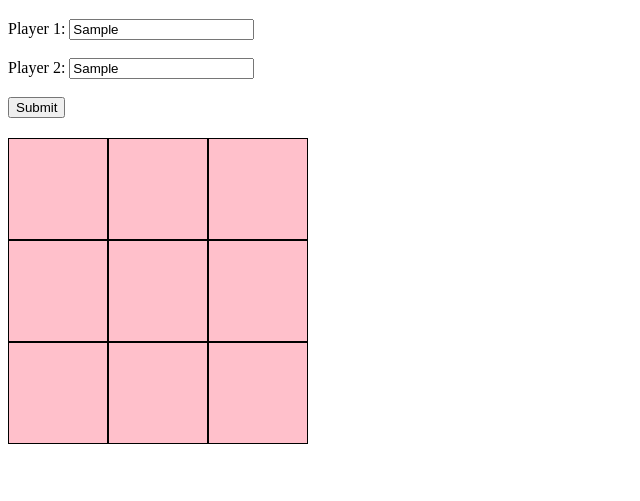
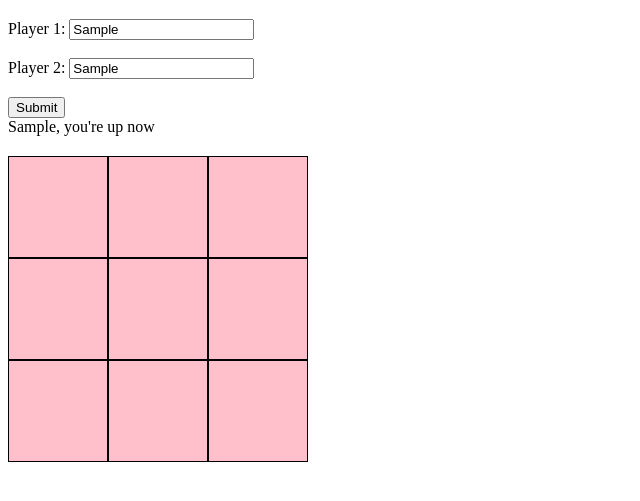
Before and after one commit to acciojob/tictactoe-rahulpandit-123, a website: page main.html in a window 1280 px wide. Both pictures are taken after typing "Sample", "Sample" into the empty fields and a click on the button "Submit". Shown: the part 61-562 px from the top of the page, without its empty margins (0-640 px from the left). Drawn offline with Linux system fonts and the light colour scheme.

Commit message:
created a submission

```diff
--- a/main.html
+++ b/main.html
@@ -66,8 +66,8 @@
 
             function gamestart() {
 
-            player1 = document.getElementById("Player-1").value;
-            player2 = document.getElementById("player-2").value;
+                player1 = document.getElementById("Player1").value;
+                player2 = document.getElementById("player2").value;
 
                 document.querySelector(".message").innerHTML =
                     `${player1}, you're up now`;
```
Lines whose indentation alone changed are shown as unchanged.
